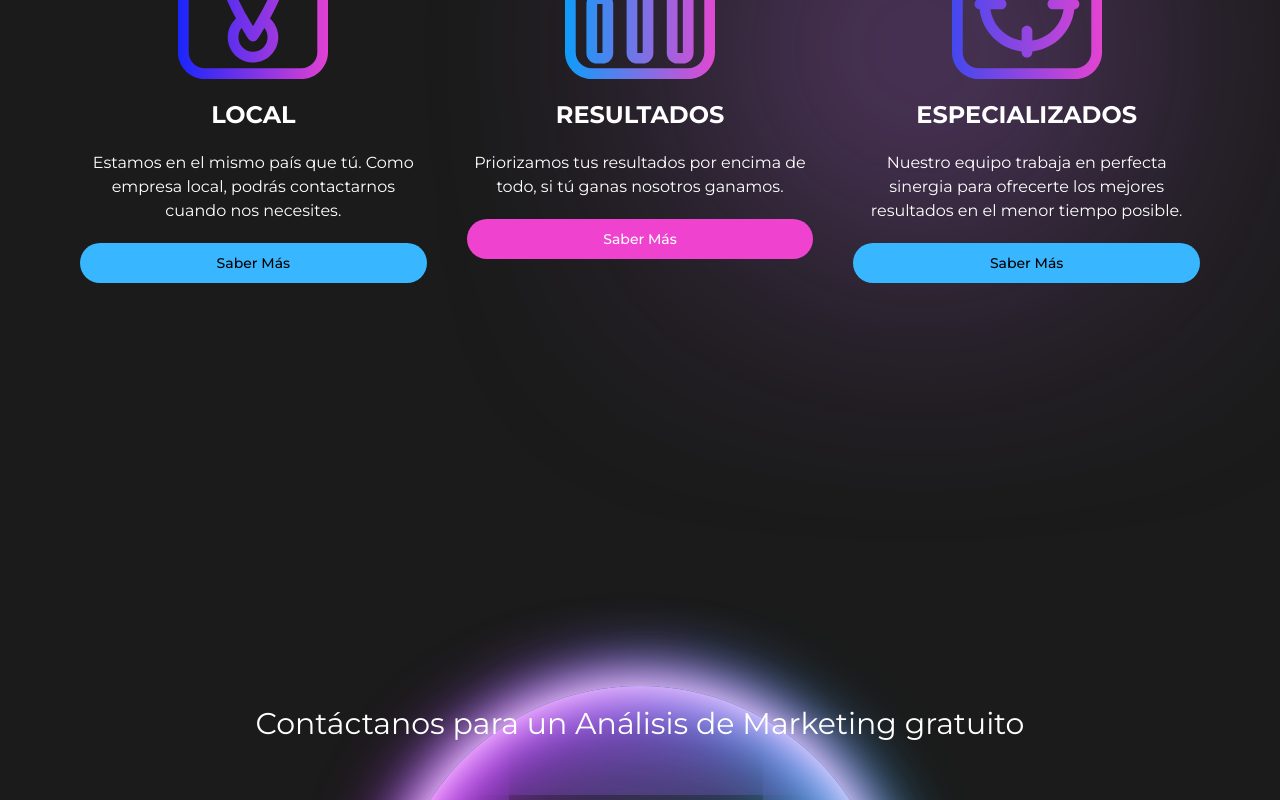
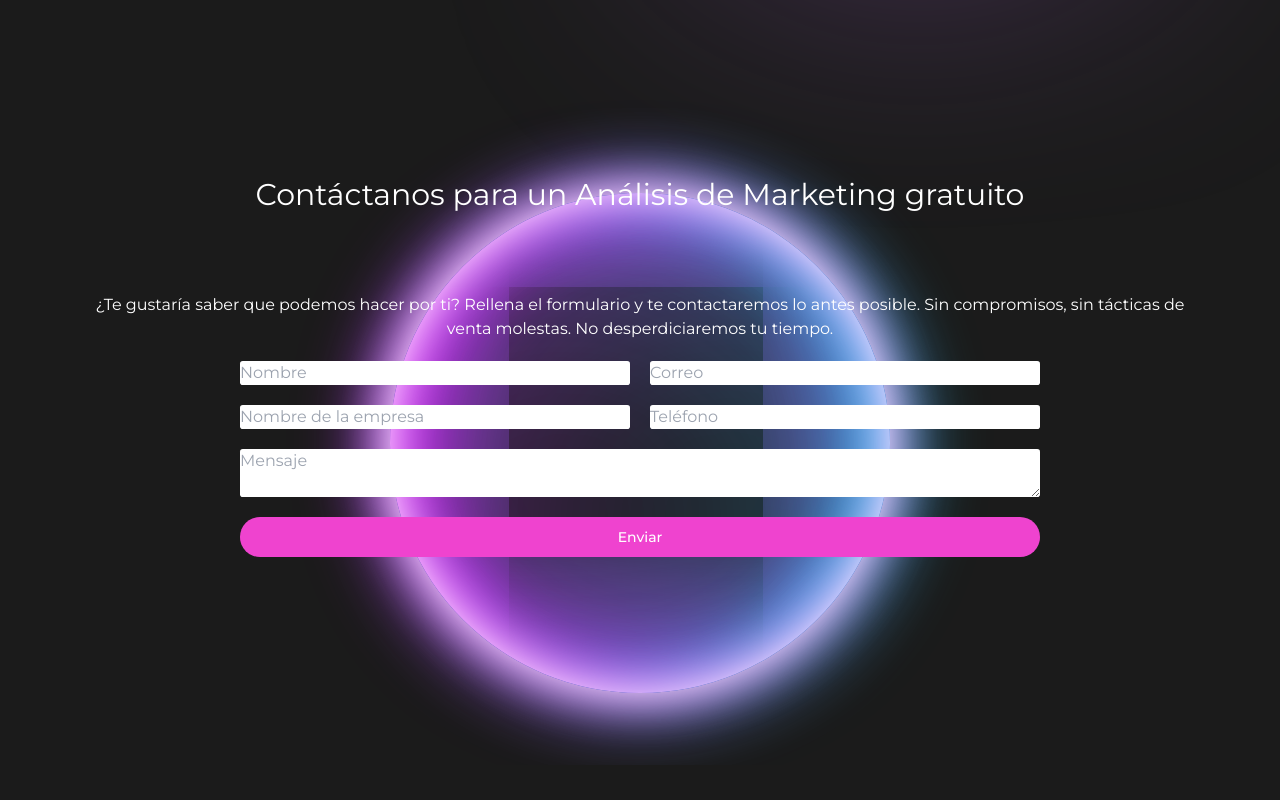
Before and after one commit to DiegoxK/rpm, a Next.js app: page / in a window 1280 px wide. Shown: the part 2000-2800 px from the top of the page. After the commit the page ends 2765 px from the top, so only its background shows below. Built offline with nearby package versions, Linux system fonts and the light colour scheme.

Commit message:
Update page layout and positioning

```diff
--- a/app/page.tsx
+++ b/app/page.tsx
@@ -19,7 +19,6 @@ const Section = ({
       id={id}
       className={cn(
         "relative flex items-center justify-center overflow-ellipsis",
-        hero ? "min-h-[calc(100vh-160px)]" : "min-h-screen",
         className,
       )}
     >
@@ -30,7 +29,7 @@ const Section = ({
 
 export default function Home() {
   return (
-    <main className="container flex flex-col gap-12 overflow-hidden py-10 md:overflow-visible md:px-20">
+    <main className="container flex flex-col gap-52 overflow-hidden pb-52 pt-16 md:overflow-visible md:px-20">
       <Hero />
       <Services />
       <About />
--- a/styles/globals.css
+++ b/styles/globals.css
@@ -75,7 +75,7 @@
   position: absolute;
   content: "";
 
-  top: calc(55% - 250px);
+  top: calc(70% - 250px);
   left: calc(50% - 250px);
   width: 500px;
   height: 500px;
```
